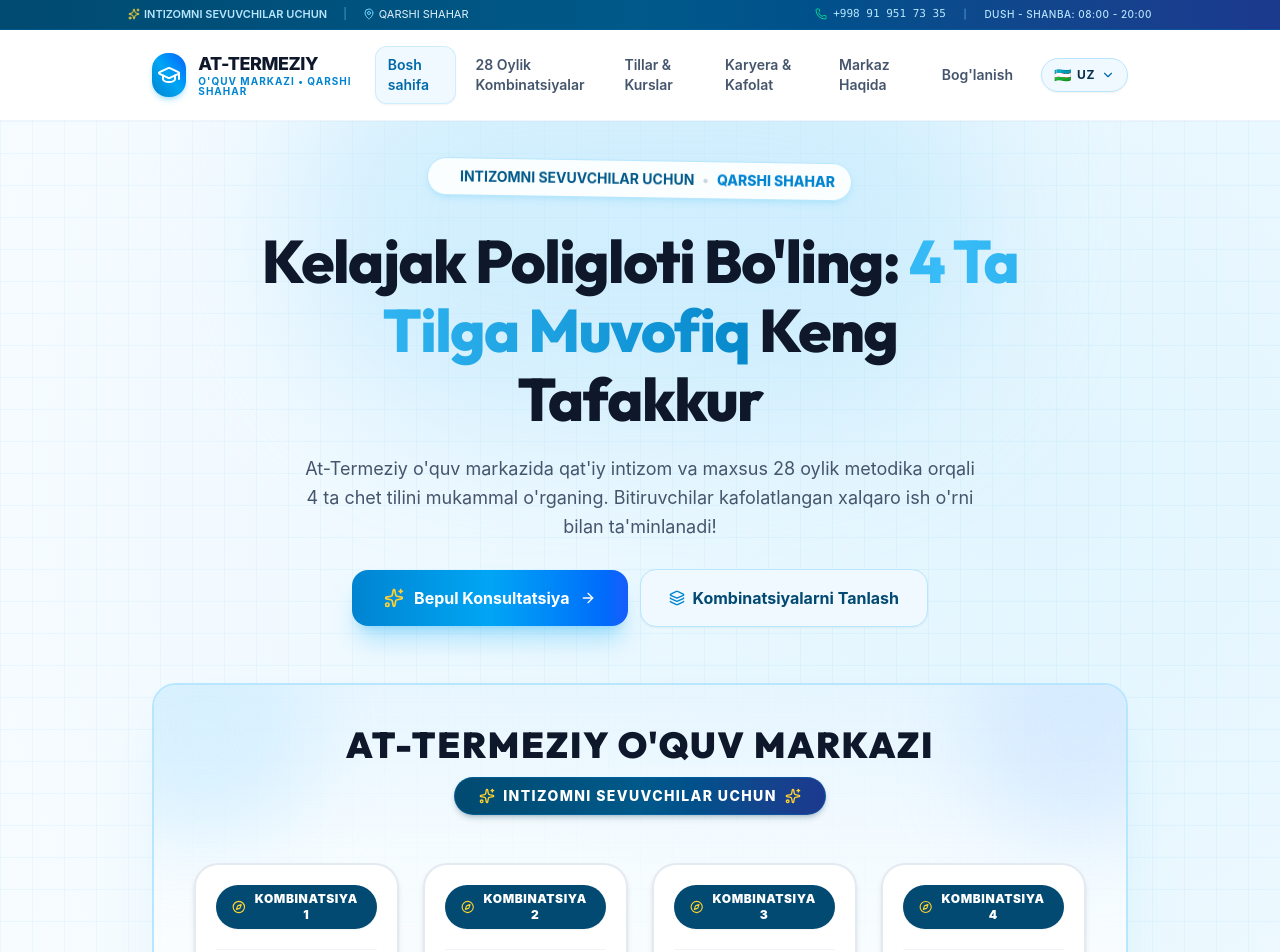
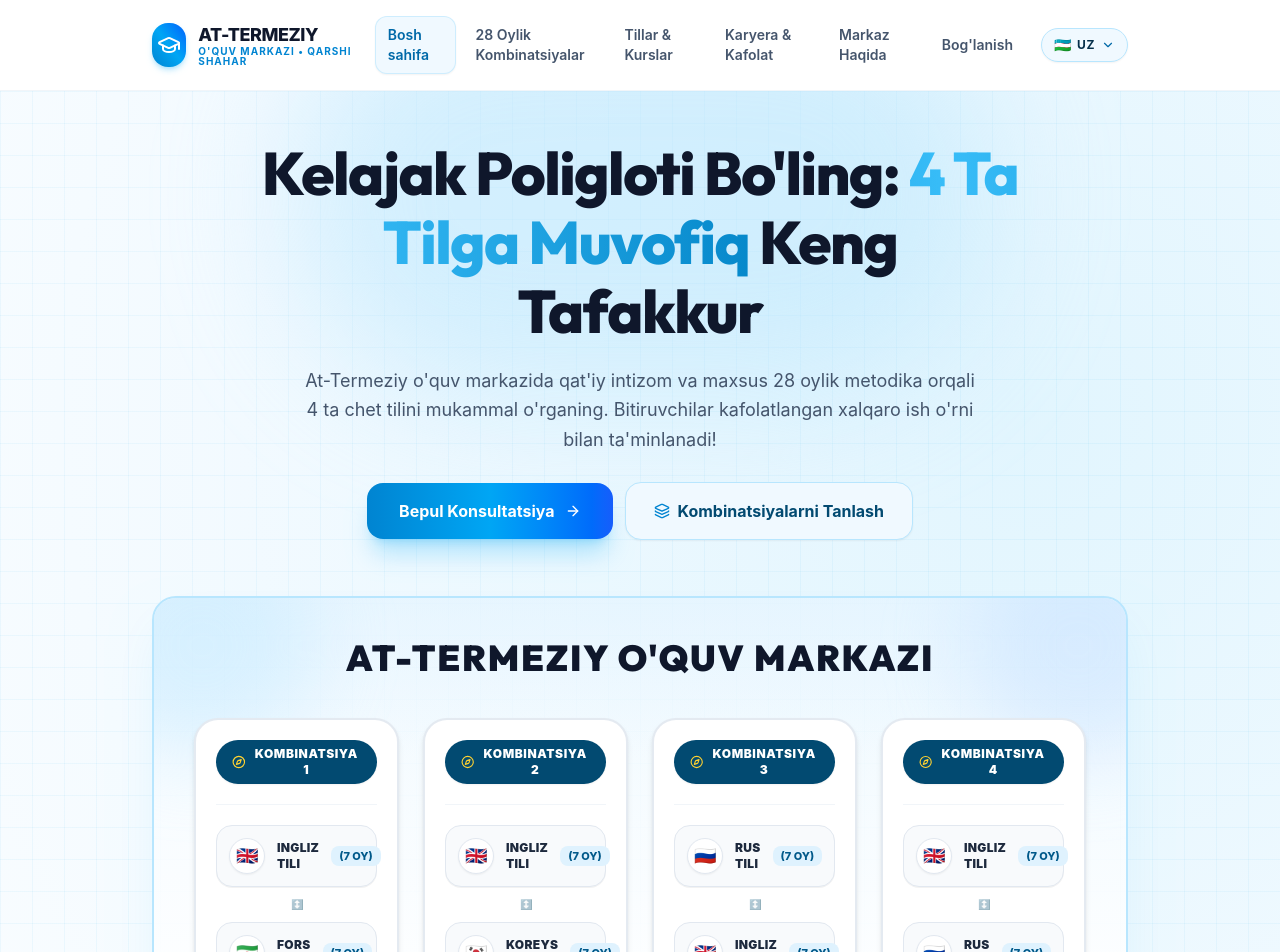
Before and after one commit to humoyun1773/at-termiziy, a React (Vite) app: page / in a window 1280 px wide. Shown: the top 952 px of the page. Built offline with nearby package versions, Linux system fonts and the light colour scheme.

Commit message:
fix: remove motto ribbon badges, sparkles logos and unnecessary ribbon decorations across the site

```diff
--- a/src/components/common/BannerCombinationsBoard.tsx
+++ b/src/components/common/BannerCombinationsBoard.tsx
@@ -1,7 +1,6 @@
 import React, { useState } from 'react';
 import { useModal } from '../../context/ModalContext';
 import {
-  Sparkles,
   Phone,
   MapPin,
   GraduationCap,
@@ -79,19 +78,10 @@ export const BannerCombinationsBoard: React.FC = () => {
       <div className="absolute -top-16 -right-16 w-56 h-56 bg-blue-200/40 rounded-full blur-2xl pointer-events-none" />
 
       {/* Top Header of the Board */}
-      <div className="relative text-center max-w-3xl mx-auto mb-8 sm:mb-12 space-y-3">
+      <div className="relative text-center max-w-3xl mx-auto mb-6 sm:mb-10">
         <h2 className="text-xl sm:text-3xl lg:text-4xl font-black text-slate-900 tracking-wider font-heading uppercase">
           AT-TERMEZIY O'QUV MARKAZI
         </h2>
-
-        {/* Ribbon Motto */}
-        <div className="inline-block">
-          <div className="px-6 py-2 rounded-full bg-gradient-to-r from-sky-900 via-sky-800 to-blue-900 text-white font-extrabold text-xs sm:text-sm tracking-widest uppercase shadow-md shadow-sky-950/20 border border-sky-600/30 flex items-center justify-center gap-2">
-            <Sparkles className="w-4 h-4 text-amber-300" />
-            <span>INTIZOMNI SEVUVCHILAR UCHUN</span>
-            <Sparkles className="w-4 h-4 text-amber-300" />
-          </div>
-        </div>
       </div>
 
       {/* 4 Columns (Combinations) Board */}
--- a/src/components/layout/Footer.tsx
+++ b/src/components/layout/Footer.tsx
@@ -10,7 +10,6 @@ import {
   Send,
   ArrowUp,
   ShieldCheck,
-  Sparkles,
   ChevronRight
 } from 'lucide-react';
 
@@ -50,11 +49,6 @@ export const Footer: React.FC = () => {
             <p className="text-xs text-slate-400 leading-relaxed">
               {t.footer.desc}
             </p>
-
-            <div className="p-3 rounded-2xl bg-sky-950/60 border border-sky-800/60 text-sky-200 text-xs flex items-center gap-2">
-              <Sparkles className="w-4 h-4 text-amber-300 shrink-0" />
-              <span className="font-semibold">{t.brand.motto}</span>
-            </div>
           </div>
 
           {/* Column 2: 28 Month Combinations */}
--- a/src/components/layout/Navbar.tsx
+++ b/src/components/layout/Navbar.tsx
@@ -1,21 +1,15 @@
 import React, { useState, useEffect } from 'react';
 import { Link, useLocation } from 'react-router-dom';
 import { useLanguage } from '../../context/LanguageContext';
-import { useModal } from '../../context/ModalContext';
 import { LanguageSwitcher } from '../common/LanguageSwitcher';
 import {
   GraduationCap,
-  Phone,
   Menu,
-  X,
-  Sparkles,
-  MapPin,
-  ChevronRight
+  X
 } from 'lucide-react';
 
 export const Navbar: React.FC = () => {
   const { t } = useLanguage();
-  const { openModal } = useModal();
   const location = useLocation();
   const [isScrolled, setIsScrolled] = useState(false);
   const [mobileMenuOpen, setMobileMenuOpen] = useState(false);
@@ -44,37 +38,6 @@ export const Navbar: React.FC = () => {
 
   return (
     <>
-      {/* Top micro banner */}
-      <div className="bg-gradient-to-r from-sky-900 via-sky-800 to-blue-900 text-white text-[11px] py-1.5 px-4 hidden md:block border-b border-sky-700/50">
-        <div className="max-w-5xl mx-auto flex items-center justify-between">
-          <div className="flex items-center gap-4">
-            <span className="flex items-center gap-1 text-sky-200 font-semibold">
-              <Sparkles className="w-3 h-3 text-amber-300" />
-              {t.brand.motto}
-            </span>
-            <span className="text-sky-300/60">|</span>
-            <span className="flex items-center gap-1 text-sky-100">
-              <MapPin className="w-3 h-3 text-sky-300" />
-              {t.brand.city}
-            </span>
-          </div>
-
-          <div className="flex items-center gap-4 font-mono font-medium">
-            <a
-              href="tel:+998919517335"
-              className="flex items-center gap-1.5 text-sky-200 hover:text-white transition-colors cursor-pointer"
-            >
-              <Phone className="w-3 h-3 text-emerald-400" />
-              <span>+998 91 951 73 35</span>
-            </a>
-            <span className="text-sky-300/60">|</span>
-            <span className="text-sky-200 text-[10px] uppercase font-sans tracking-wider">
-              {t.brand.workHours}
-            </span>
-          </div>
-        </div>
-      </div>
-
       {/* Main Sticky Navbar */}
       <header className={`sticky top-0 z-40 transition-all duration-300 ${
         isScrolled
@@ -159,32 +122,6 @@ export const Navbar: React.FC = () => {
                 );
               })}
             </div>
-
-            <div className="pt-4 border-t border-slate-100 space-y-3">
-              <div className="flex items-center justify-between text-xs text-slate-500 bg-slate-50 p-3 rounded-xl">
-                <span className="font-semibold text-slate-700">{t.brand.motto}</span>
-                <span className="text-sky-600 font-bold">{t.brand.city}</span>
-              </div>
-
-              <a
-                href="tel:+998919517335"
-                className="w-full py-3 px-4 rounded-xl bg-slate-100 hover:bg-slate-200 text-slate-800 font-bold text-xs flex items-center justify-center gap-2 transition-colors"
-              >
-                <Phone className="w-4 h-4 text-emerald-600" />
-                <span>+998 91 951 73 35</span>
-              </a>
-
-              <button
-                onClick={() => {
-                  setMobileMenuOpen(false);
-                  openModal();
-                }}
-                className="w-full py-3.5 px-4 rounded-xl bg-sky-600 text-white font-bold text-sm shadow-md flex items-center justify-center gap-2 cursor-pointer"
-              >
-                <span>{t.nav.applyBtn}</span>
-                <ChevronRight className="w-4 h-4" />
-              </button>
-            </div>
           </div>
         )}
       </header>
--- a/src/pages/AboutPage.tsx
+++ b/src/pages/AboutPage.tsx
@@ -3,7 +3,7 @@ import { useLanguage } from '../context/LanguageContext';
 import { useModal } from '../context/ModalContext';
 import {
   GraduationCap,
-  Sparkles,
+  Compass,
   Target,
   MapPin,
   Phone,
@@ -65,7 +65,7 @@ export const AboutPage: React.FC = () => {
 
           <div className="bg-white rounded-3xl p-8 border border-slate-200 shadow-sm space-y-4">
             <div className="w-12 h-12 rounded-2xl bg-emerald-50 text-emerald-600 flex items-center justify-center">
-              <Sparkles className="w-6 h-6" />
+              <Compass className="w-6 h-6" />
             </div>
             <h3 className="text-xl font-bold text-slate-900 font-heading">
               {t.aboutPage.visionTitle}
--- a/src/pages/HomePage.tsx
+++ b/src/pages/HomePage.tsx
@@ -9,7 +9,6 @@ import { BannerCombinationsBoard } from '../components/common/BannerCombinations
 import { CombinationCard } from '../components/common/CombinationCard';
 import { CourseCard } from '../components/common/CourseCard';
 import {
-  Sparkles,
   ArrowRight,
   CheckCircle2,
   Award,
@@ -45,14 +44,6 @@ export const HomePage: React.FC = () => {
         <div className="max-w-5xl mx-auto px-4 sm:px-6 relative z-10">
           <div className="text-center max-w-3xl mx-auto space-y-5 mb-10 md:mb-14">
 
-            {/* Top Motto Badge */}
-            <div className="inline-flex items-center gap-2 px-4 py-2 rounded-full bg-white/90 shadow-md shadow-sky-500/10 border border-sky-200 text-sky-800 text-xs md:text-sm font-bold animate-float">
-              <span className="flex h-2 w-2 rounded-full bg-sky-500 animate-ping" />
-              <span>{t.brand.motto}</span>
-              <span className="text-slate-300">•</span>
-              <span className="text-sky-600 font-extrabold">{t.brand.city}</span>
-            </div>
-
             {/* Main Headline */}
             <h1 className="text-3xl sm:text-5xl lg:text-6xl font-extrabold text-slate-900 tracking-tight leading-[1.15] font-heading">
               {t.hero.titleStart}{' '}
@@ -73,7 +64,6 @@ export const HomePage: React.FC = () => {
                 onClick={() => openModal()}
                 className="w-full sm:w-auto px-8 py-4 rounded-2xl bg-gradient-to-r from-sky-600 via-sky-500 to-blue-600 hover:from-sky-500 hover:to-blue-500 text-white font-bold text-sm md:text-base shadow-xl shadow-sky-500/25 transition-all hover:scale-105 active:scale-95 flex items-center justify-center gap-2.5 cursor-pointer"
               >
-                <Sparkles className="w-5 h-5 text-amber-300" />
                 <span>{t.hero.freeConsultation}</span>
                 <ArrowRight className="w-4 h-4" />
               </button>
@@ -128,8 +118,7 @@ export const HomePage: React.FC = () => {
 
           <div className="grid grid-cols-1 lg:grid-cols-12 gap-10 items-center relative z-10">
             <div className="lg:col-span-6 space-y-4">
-              <span className="px-3.5 py-1 rounded-full bg-white/10 text-sky-200 text-xs font-bold uppercase tracking-wider inline-flex items-center gap-1.5">
-                <Sparkles className="w-3.5 h-3.5 text-amber-300" />
+              <span className="px-3.5 py-1 rounded-full bg-white/10 text-sky-200 text-xs font-bold uppercase tracking-wider inline-block">
                 {t.mottoSection.tag}
               </span>
               <h2 className="text-2xl sm:text-4xl font-extrabold font-heading text-white tracking-tight">
```
